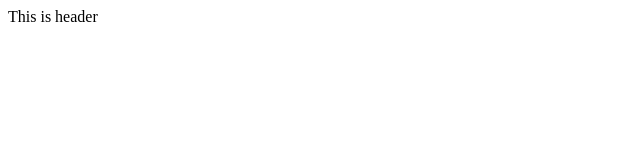
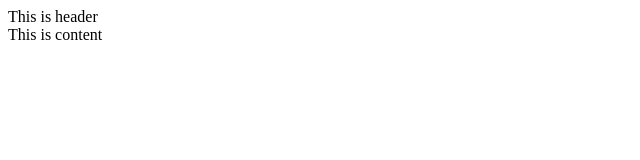
Before and after one commit to le-nhi-jh/le-nhi-jh, a plain HTML site: page index.html in a window 1280 px wide. Shown: the full height of the page, 0-640 px from the left. Drawn offline with Linux system fonts and the light colour scheme.

Commit message:
Feat: add content

```diff
--- a/index.html
+++ b/index.html
@@ -7,5 +7,6 @@
   </head>
   <body>
     <header>This is header</header>
+    <div>This is content</div>
   </body>
 </html>
```
